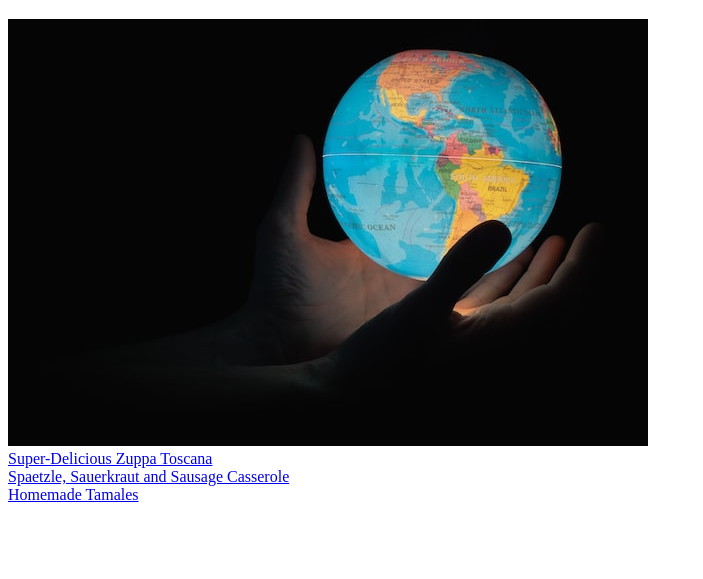
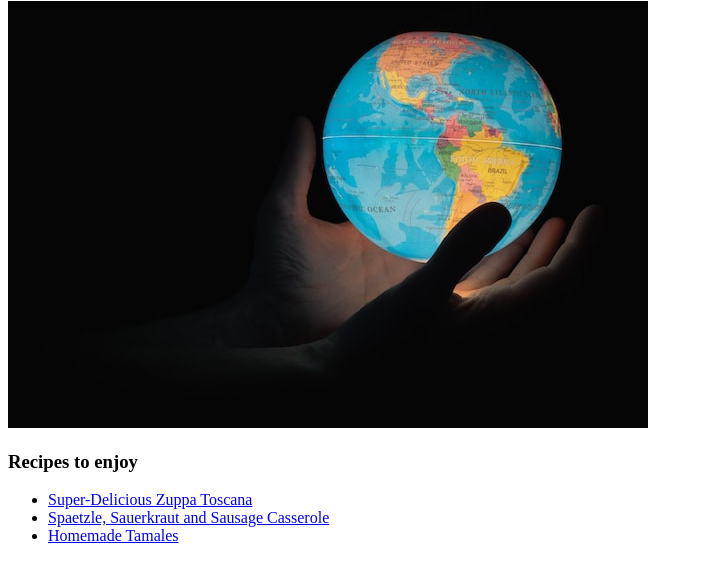
Before and after one commit to eddymichael/odin_recipes, a plain HTML site: page index.html in a window 1280 px wide. Shown: the part 79-658 px from the top of the page, without its empty margins (0-703 px from the left). Drawn offline with Linux system fonts and the light colour scheme.

Commit message:
Modified index.html file Removed br tags from between links and below image Added an h3 tag saying Recipes to enjoy Created an unordered list to list the recipe links

```diff
--- a/index.html
+++ b/index.html
@@ -8,13 +8,13 @@
 </head>
 <body>
     <h1>Recipes from Around the World</h1>
-    <br>
     <img src="images/globe.jpg">
-    <br>
-    <a href="recipes/zuppa.html">Super-Delicious Zuppa Toscana</a>
-    <br>
-    <a href="recipes/casserole.html">Spaetzle, Sauerkraut and Sausage Casserole</a>
-    <br>
-    <a href="recipes/tamales.html">Homemade Tamales</a>
+    <h3>Recipes to enjoy</h3>
+        <ul>
+            <li><a href="recipes/zuppa.html">Super-Delicious Zuppa Toscana</a></li>
+            <li><a href="recipes/casserole.html">Spaetzle, Sauerkraut and
+                Sausage Casserole</a></li>
+            <li><a href="recipes/tamales.html">Homemade Tamales</a></li>
+        </ul>
 </body>
 </html>
```
